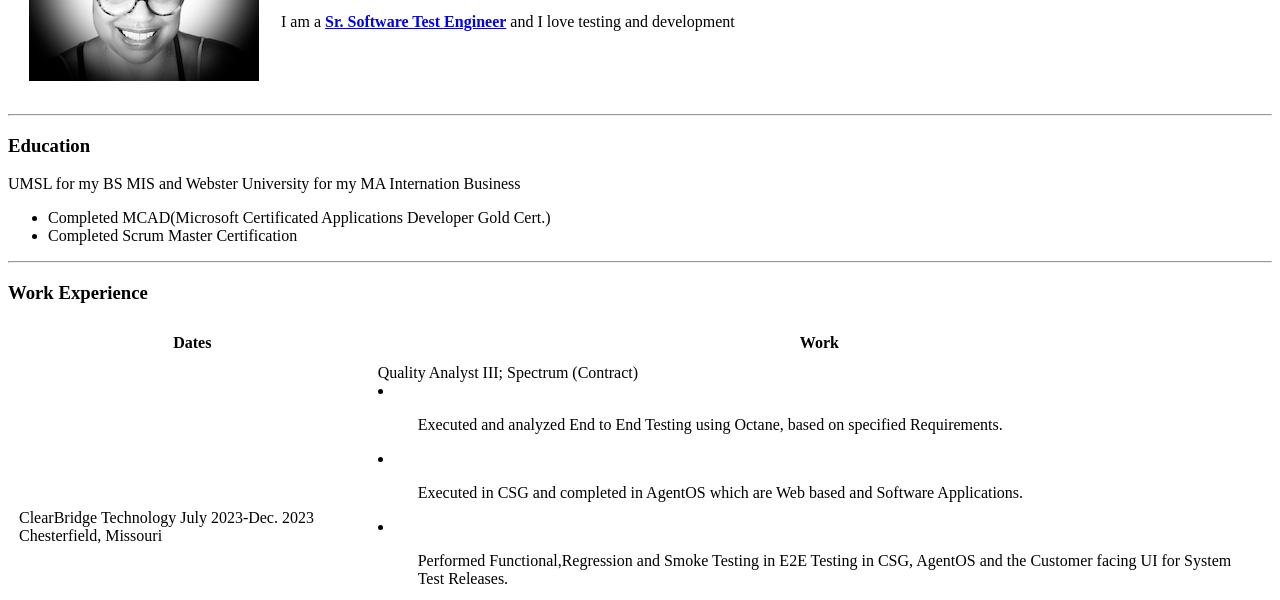
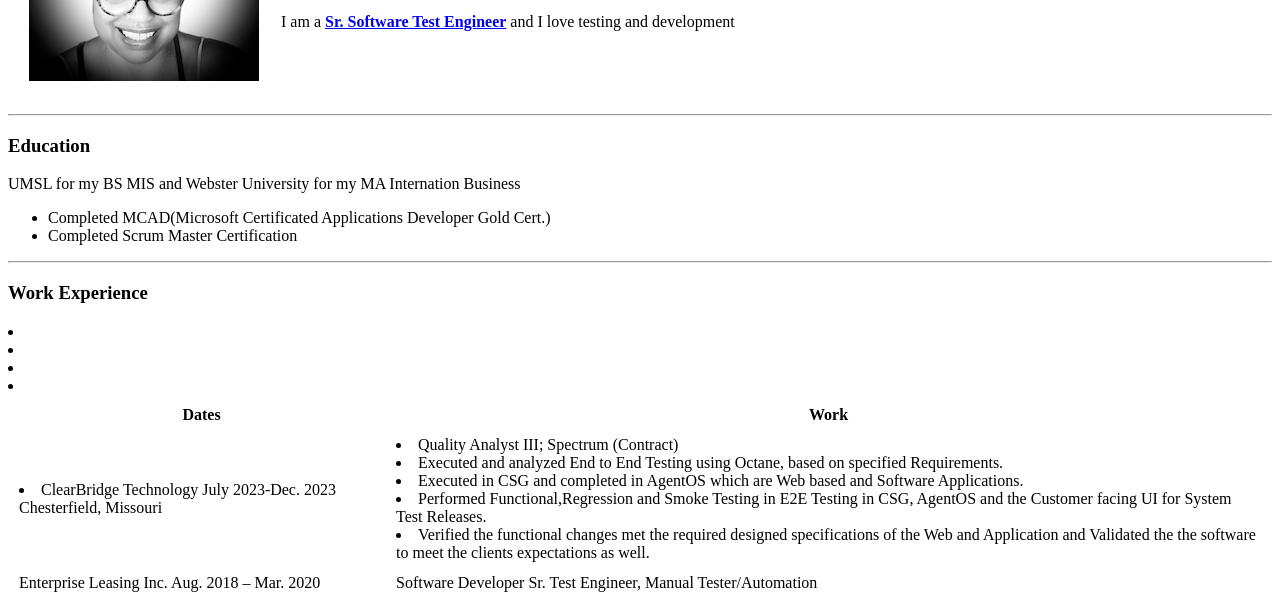
Before and after one commit to rwellington2/CV, a plain HTML site: page index.html in a window 1280 px wide. Shown: the part 167-767 px from the top of the page. Drawn offline with Linux system fonts and the light colour scheme.

Commit message:
Update index.html

```diff
--- a/index.html
+++ b/index.html
@@ -45,12 +45,17 @@
     </thead>
     <tbody>
       <tr>
-        <td>ClearBridge Technology  July 2023-Dec. 2023			Chesterfield, Missouri </td>
-        <td>Quality Analyst III; Spectrum (Contract)
-        <li><ul>Executed and analyzed End to End Testing using Octane, based on specified Requirements.</ul></li>
-           <li><ul>Executed in CSG and completed in AgentOS which are Web based and Software Applications.</ul></li>
-           <li><ul>Performed Functional,Regression and Smoke Testing in E2E Testing in CSG, AgentOS and the Customer facing UI for System Test Releases.</ul></li>
-          <li><ul>Verified the functional changes met the required designed specifications of the Web and Application and Validated the the software to meet the clients expectations as well.</ul></li>
+        <td><li>ClearBridge Technology  July 2023-Dec. 2023			Chesterfield, Missouri</li></td>
+            <li></li>
+            <li></li>
+            <li></li>
+            <li></li>
+
+        <td><li>Quality Analyst III; Spectrum (Contract)</li>
+            <li>Executed and analyzed End to End Testing using Octane, based on specified Requirements.</li>
+           <li>Executed in CSG and completed in AgentOS which are Web based and Software Applications.</li>
+           <li>Performed Functional,Regression and Smoke Testing in E2E Testing in CSG, AgentOS and the Customer facing UI for System Test Releases.</li>
+          <li>Verified the functional changes met the required designed specifications of the Web and Application and Validated the the software to meet the clients expectations as well.</li>
        </td>
       </tr>
       <tr>
```
